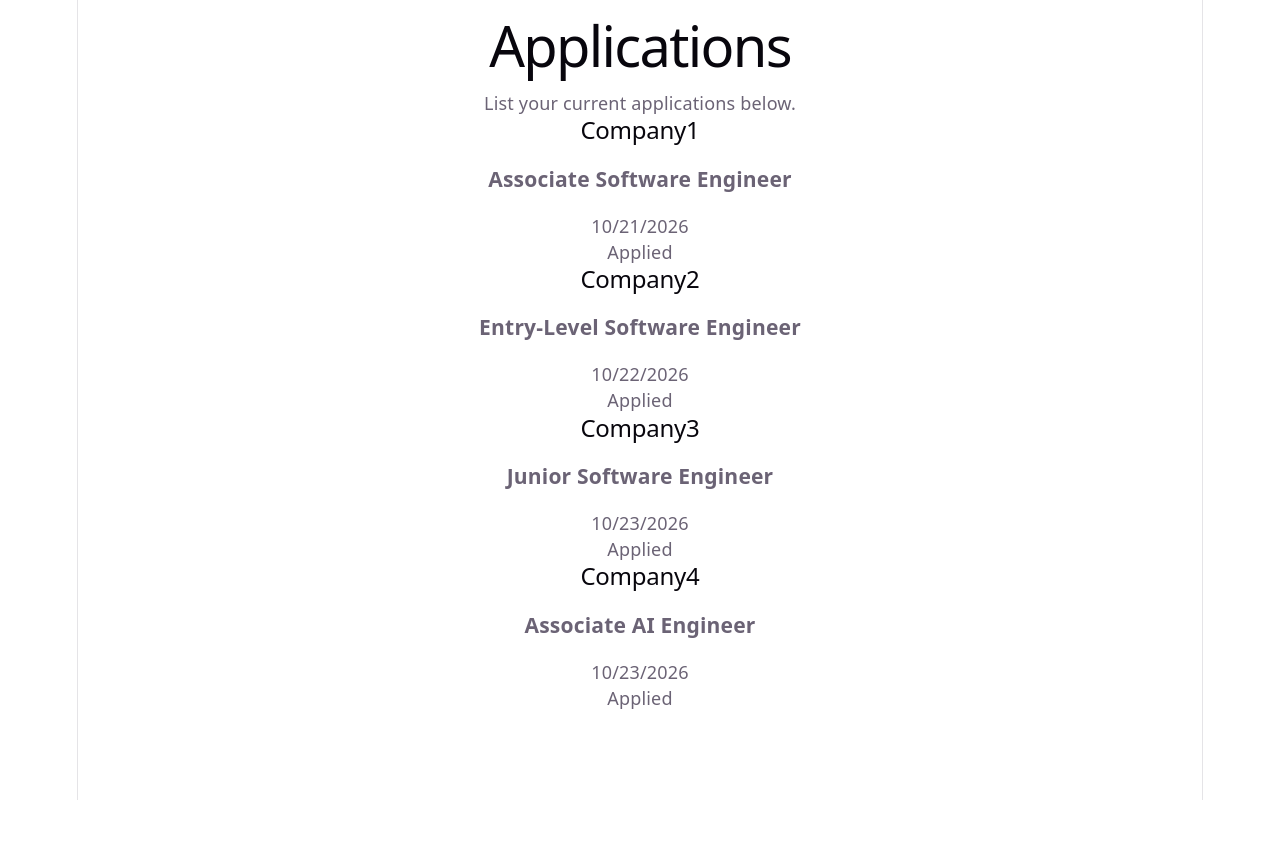
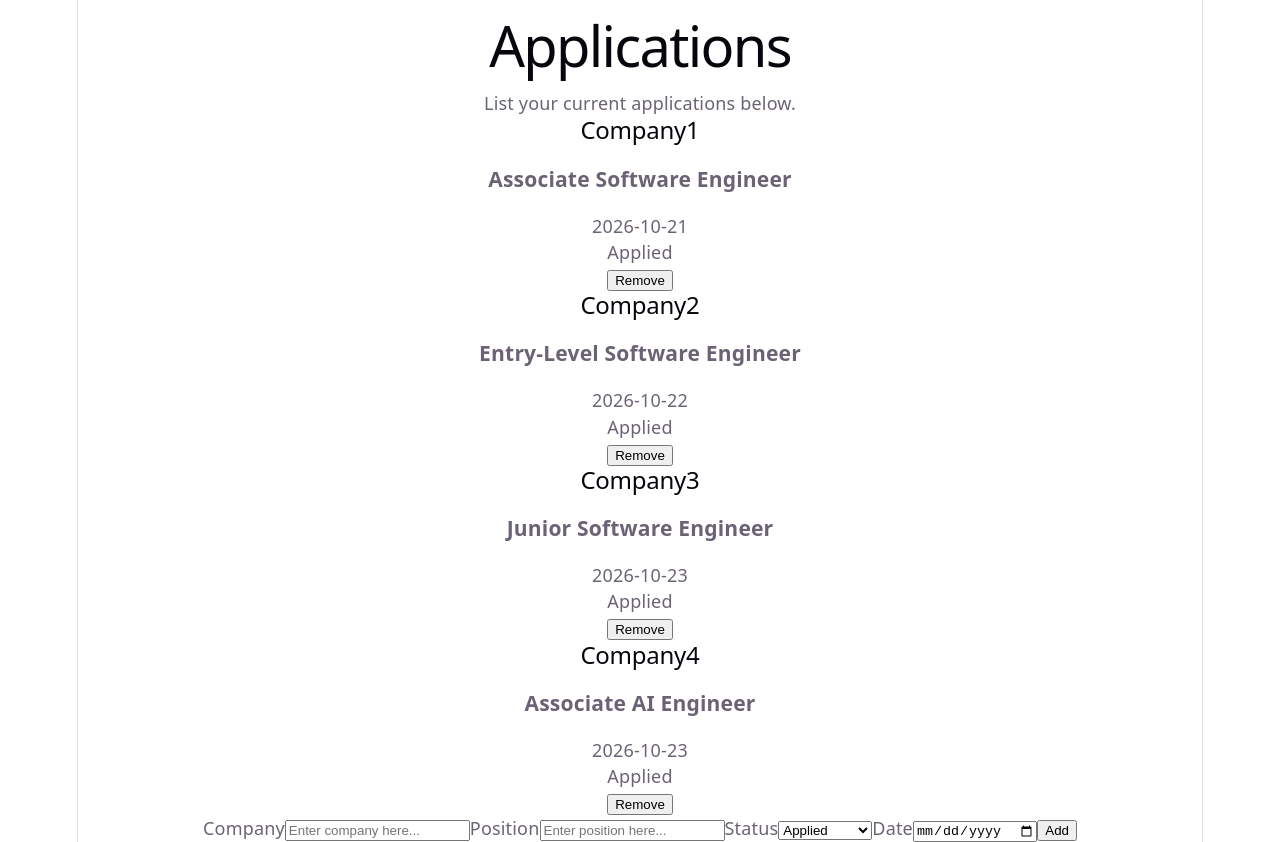
Before and after one commit to TuBanks/JobTracker, a React (Vite) app: page / in a window 1280 px wide. Before the commit the page ends 800 px from the top, so only its background shows below. Built offline with nearby package versions, Linux system fonts and the light colour scheme.

Commit message:
Added Application Type, remove buttons to existing applications, add new application functionality with input forms

```diff
--- a/src/App.tsx
+++ b/src/App.tsx
@@ -1,21 +1,90 @@
+import { useState } from 'react'
 import ApplicationHeader from './components/ApplicationHeader'
 import ApplicationCard from './components/ApplicationCard'
+import type {Application} from './types'
 import './App.css'
 
-const applications = [
-  {id:1,company:"Company1",position:"Associate Software Engineer",status:"Applied",date:"10/21/2026"},
-  {id:2,company:"Company2",position:"Entry-Level Software Engineer",status:"Applied",date:"10/22/2026"},
-  {id:3,company:"Company3",position:"Junior Software Engineer",status:"Applied",date:"10/23/2026"},
-  {id:4,company:"Company4",position:"Associate AI Engineer",status:"Applied",date:"10/23/2026"},
+type Status = Application["status"]
+
+function isValidStatus(value:string): value is Status{
+  return ["Applied","Rejected","Interviewing","Offer"].includes(value)
+}
+
+const sourceApplications:Application[] = [
+  {id:'Company1',company:"Company1",position:"Associate Software Engineer",status:"Applied",date:"2026-10-21"},
+  {id:'Company2',company:"Company2",position:"Entry-Level Software Engineer",status:"Applied",date:"2026-10-22"},
+  {id:'Company3',company:"Company3",position:"Junior Software Engineer",status:"Applied",date:"2026-10-23"},
+  {id:'Company4',company:"Company4",position:"Associate AI Engineer",status:"Applied",date:"2026-10-23"},
 ]
 
 function App() {
+  const [applications,updateApplications] = useState<Application[]>(sourceApplications)
+  const [company,updateCompany] = useState<string>('')
+  const [position,updatePosition] = useState<string>('')
+  const [status,updateStatus] = useState<"Applied" | "Rejected" | "Interviewing" | "Offer">("Applied")
+  const [date,updateDate] = useState<string>('')
+
+  function addApplication(){
+    const id:string = company.concat('',position)
+    const newApp:Application = {id:id,company:company,position:position,status:status,date:date}
+    updateApplications([...applications,newApp])
+  }
+
+  function removeApplication(id:string){
+    updateApplications(prevApplications => prevApplications.filter(app => app.id !== id))
+  }
+
+  function updateField(field:string,value:string){
+    switch (field){
+      case 'company':
+        updateCompany(value)
+        break
+      case 'position':
+        updatePosition(value)
+        break
+      case 'status':
+        if(isValidStatus(value)){
+            updateStatus(value)
+        }
+        break
+      case 'date':
+        updateDate(value)
+        break
+    }
+  }
   return(
     <div>
       <ApplicationHeader/>
       {applications.map(((application) => (
-        <ApplicationCard key={application.id} company={application.company} position={application.position} status={application.status} date={application.date}/>
+        <div>
+          <ApplicationCard key={application.id} company={application.company} position={application.position} status={application.status} date={application.date}/>
+          <button onClick={() => removeApplication(application.id)}>Remove</button>
+        </div>
       )))}
+      <div>
+        <label>
+          Company
+          <input name = 'company' value={company} placeholder='Enter company here...' onChange={(e) => updateField(e.target.name,e.target.value)}/>
+        </label>
+        <label>
+          Position
+          <input name = 'position' value={position} placeholder='Enter position here...' onChange={(e) => updateField(e.target.name,e.target.value)}/>
+        </label>
+        <label>
+          Status
+          <select name='status' value={status} onChange={(e) => updateField(e.target.name,e.target.value)}>
+            <option value = 'Applied'>Applied</option>
+            <option value = 'Rejected'>Rejected</option>
+            <option value = 'Interviewing'>Interviewing</option>
+            <option value = 'Offer'>Offer</option>
+          </select>
+        </label>
+        <label>
+          Date
+          <input type='date' name = 'date' value={date} onChange={(e) => updateField(e.target.name,e.target.value)}/>
+        </label>
+        <button onClick={()=>addApplication()}>Add</button>
+      </div>
     </div>
 
   )
--- /dev/null
+++ b/src/types.ts
@@ -0,0 +1,7 @@
+export interface Application{
+    id:string,
+    company:string,
+    position:string,
+    status: "Applied" | "Rejected" | "Interviewing" | "Offer",
+    date:string,
+}
```
